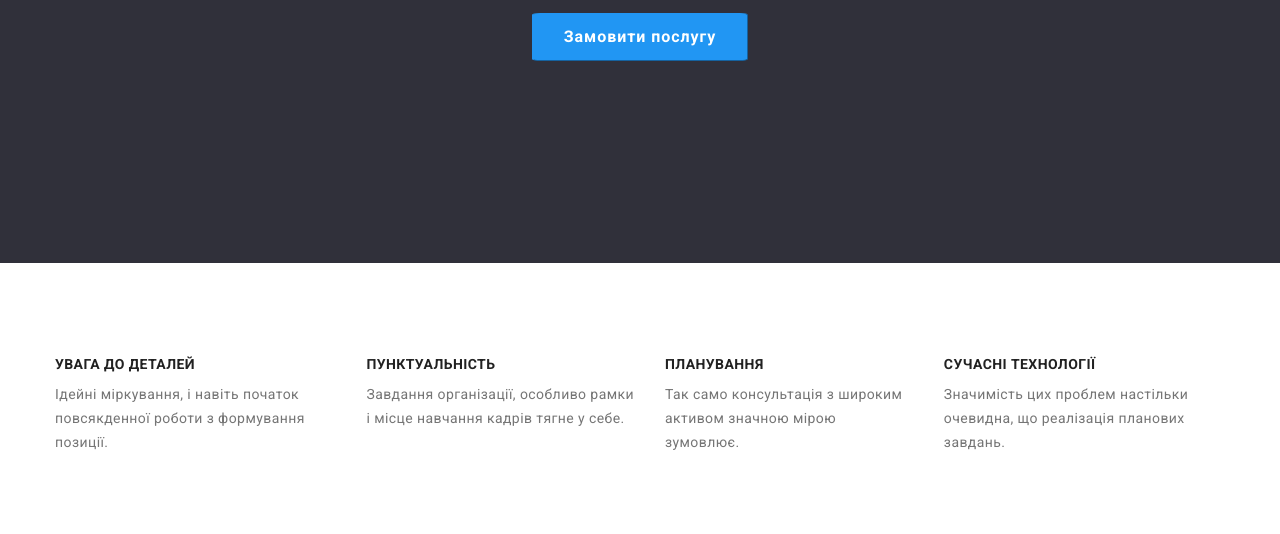
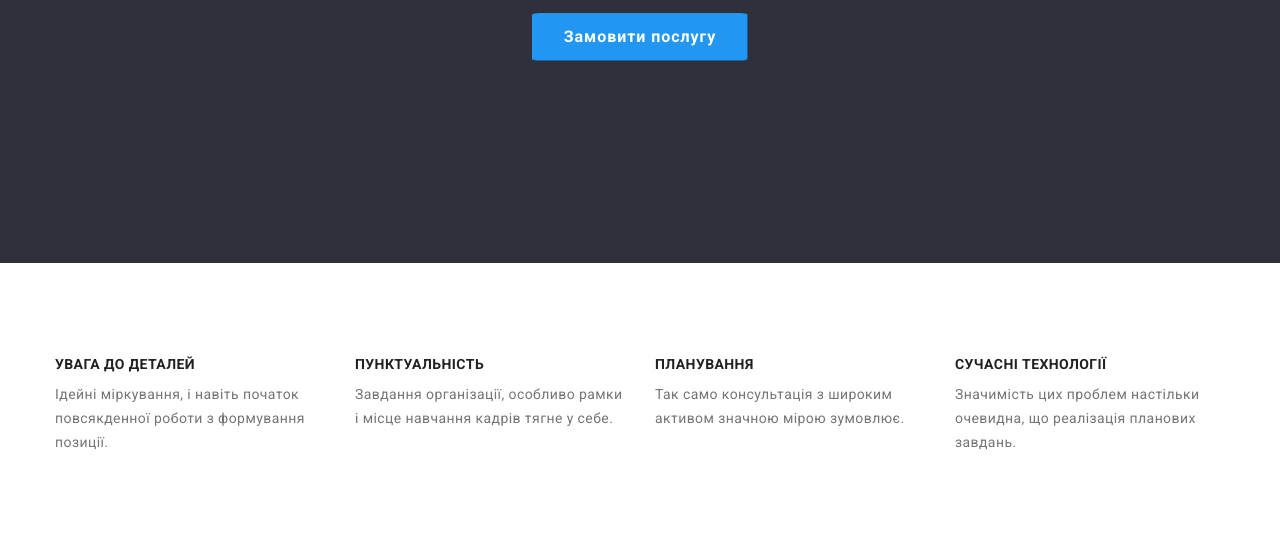
Before and after one commit to NadiaOl/goit-markup-hw-03, a plain HTML site: page index.html in a window 1280 px wide. Shown: the part 418-952 px from the top of the page. Drawn offline with nearby package versions, Linux system fonts and the light colour scheme.

Commit message:
ДЗ 3 замечание 2

```diff
--- a/css/styles.css
+++ b/css/styles.css
@@ -203,15 +203,15 @@ body {
 }
 
 /* --------------------------ABOUT---------------------------- */
+.about {
+  padding-top: 94px;
+  padding-bottom: 94px;
+}
 
 .about-list {
   display: flex;
   gap: 30px;
-  padding-top: 94px;
-  padding-bottom: 94px;
 }
-
-/*------------------------ACTIVITY------------------------*/
 
 .about-title {
   margin-bottom: 10px;
@@ -221,14 +221,20 @@ body {
   letter-spacing: 0.03em;
   text-transform: uppercase;
 }
-
+.about-item {
+  flex-basis: 270px;
+}
 .about-text {
   font-size: 14px;
   line-height: 1.71;
   letter-spacing: 0.03em;
   color: var(--text-color);
 }
+/*------------------------ACTIVITY------------------------*/
 
+.activity {
+  padding-bottom: 94px;
+}
 .activity-title,
 .team-title {
   margin-bottom: 50px;
@@ -241,8 +247,6 @@ body {
 .activity-list {
   display: flex;
   gap: 30px;
-  padding-bottom: 94px;
-  /* margin-bottom: 94px; */
 }
 
 /*------------------------TEAM------------------------*/
--- a/index.html
+++ b/index.html
@@ -37,7 +37,7 @@
     </header>
     <main>
         <section class="hero">
-            <div class="hero-container">
+            <div class="hero-container container">
                 <h1 class="hero-title">Ефективні рішення для вашого бізнесу</h1>
                 <button class="hero-btn" type="button">Замовити послугу</button>
             </div>
@@ -46,19 +46,19 @@
             <div class="container">
                 <h2 class="about-uptitle">Про нас</h2>
                 <ul class="about-list list">
-                    <li>
+                    <li class="about-item">
                         <h3 class="about-title">УВАГА ДО ДЕТАЛЕЙ</h3>
                         <p class="about-text">Ідейні міркування, і навіть початок повсякденної роботи з формування позиції.</p>
                     </li>
-                    <li>
+                    <li class="about-item">
                         <h3 class="about-title">ПУНКТУАЛЬНІСТЬ</h3>
                         <p class="about-text">Завдання організації, особливо рамки і місце навчання кадрів тягне у себе.</p>
                     </li>
-                    <li>
+                    <li class="about-item">
                         <h3 class="about-title">ПЛАНУВАННЯ</h3>
                         <p class="about-text">Так само консультація з широким активом значною мірою зумовлює.</p>
                     </li>
-                    <li>
+                    <li class="about-item">
                         <h3 class="about-title">СУЧАСНІ ТЕХНОЛОГІЇ</h3>
                         <p class="about-text">Значимість цих проблем настільки очевидна, що реалізація планових завдань.</p>
                     </li>
```
